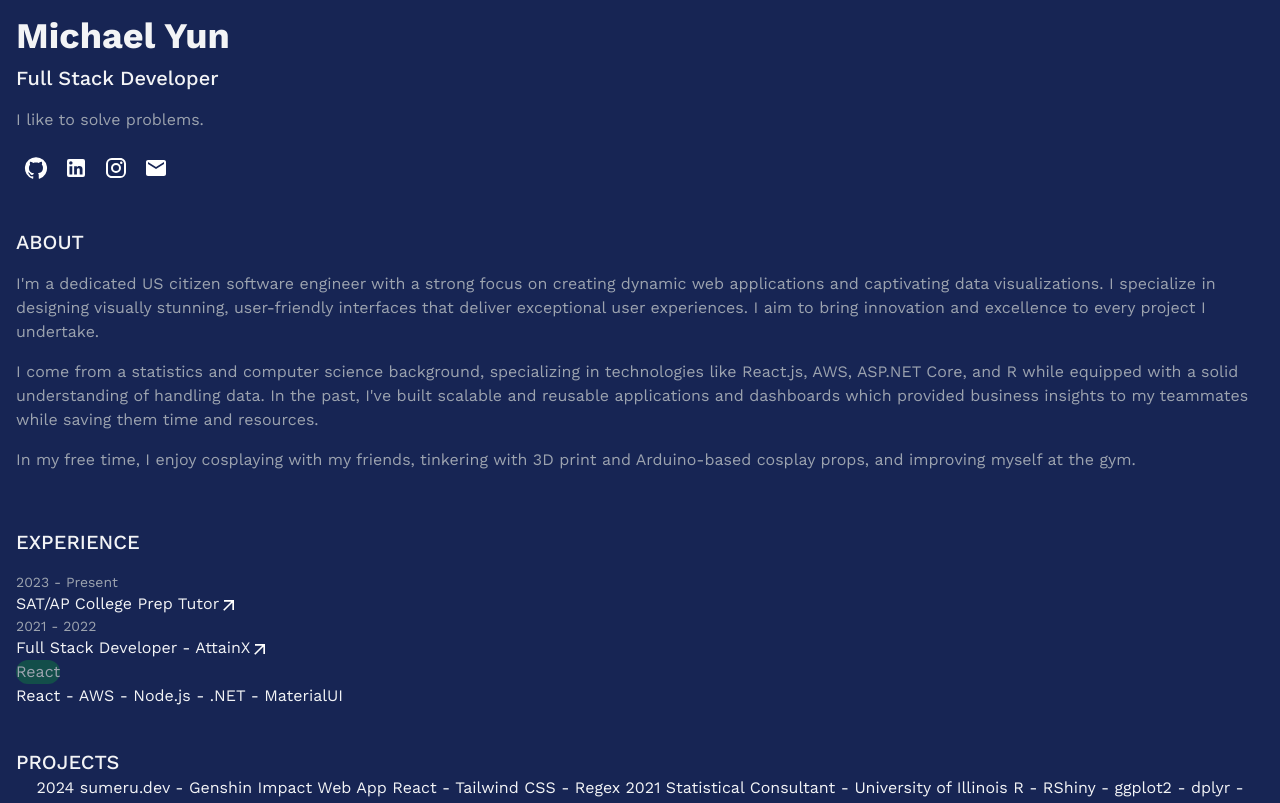
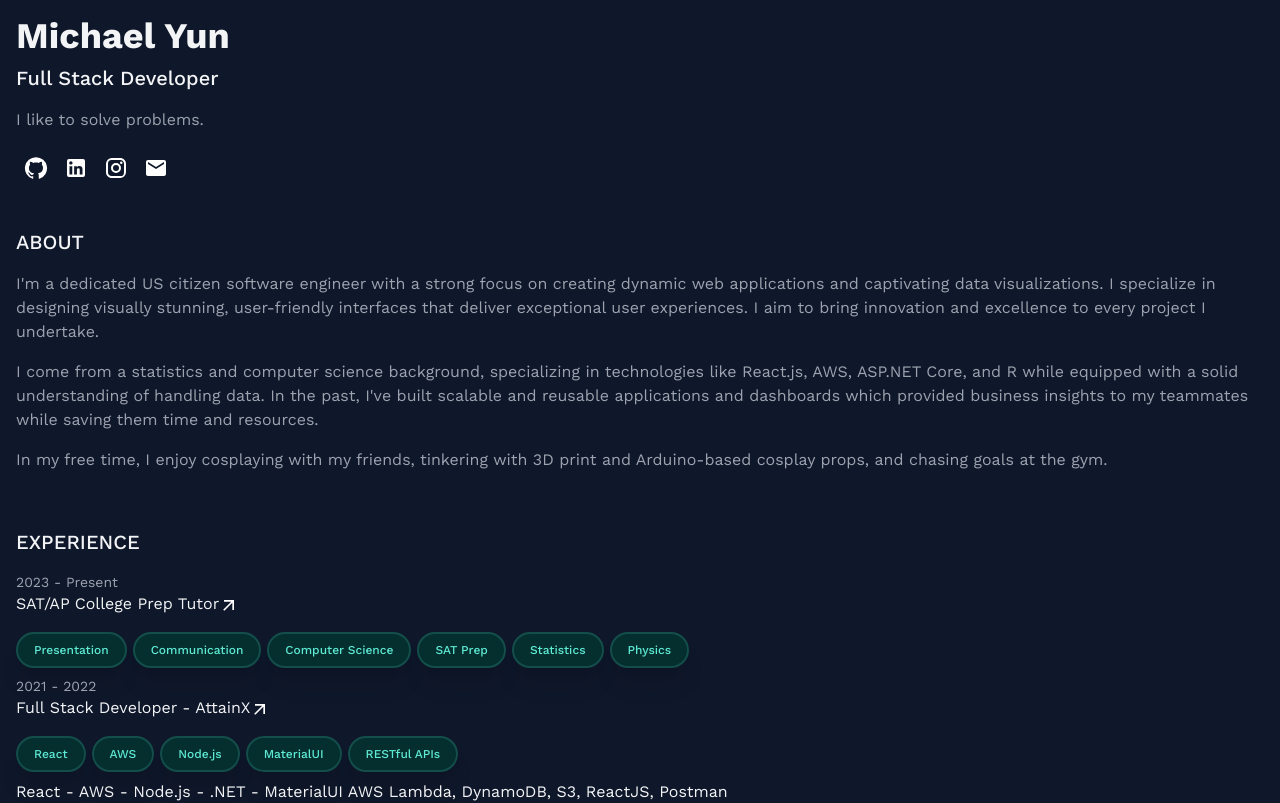
Before and after one commit to myun11/personal_website, a React (Vite) app: page / in a window 1280 px wide. Shown: the top 803 px of the page. Built offline with nearby package versions, Linux system fonts and the light colour scheme.

Commit message:
Added bubble component

```diff
--- a/src/App.jsx
+++ b/src/App.jsx
@@ -8,6 +8,7 @@ import EmailIcon from '@mui/icons-material/Email';
 import Link from '@mui/material/Link';
 import ShortcutIcon from '@mui/icons-material/ArrowOutward';
 import './App.css'
+import Bubble from './components/Bubble';
 
 import React from 'react'
 
@@ -24,17 +25,8 @@ const App = () => {
   //   }
   // ]
 
-  // Helper jsx function for displaying different technologies in bubbles
-  const Bubble = (tech) => {
-    return(
-      <div className = "rounded-xl bg-teal-900 text-gray-400">
-        {tech}
-      </div>
-    )
-  }
-
   return (
-    <main className="bg-blue-950">
+    <main className="bg-slate-900">
       <div className="">
         <div className="flex flex-col justify-center items-start text-gray-100 px-4 py-4">
           <h1 className="text-4xl font-bold">Michael Yun</h1>
@@ -109,11 +101,12 @@ const App = () => {
           </h3>
           <h3 className="text-base mt-4 text-gray-400 text-start">
             In my free time, I enjoy cosplaying with my friends, tinkering with 3D print and Arduino-based cosplay props,
-            and improving myself at the gym.
+            and chasing goals at the gym.
           </h3>
         </div>
         <div className="flex flex-col justify-center items-start text-gray-100 px-4 py-4">
           <h2 className="text-xl font-medium mt-2 uppercase py-4">Experience</h2>
+          <div className ="text-start">
             <p className="text-sm text-gray-400">2023 - Present</p>
             <h2 className="">
               <Tooltip title="Company Link">
@@ -132,8 +125,17 @@ const App = () => {
 
                 </Link>
               </Tooltip>
+              <div className="mt-2 mb-2 flex flex-wrap">
+                <Bubble text="Presentation"/>
+                <Bubble text="Communication"/>
+                <Bubble text="Computer Science"/>
+                <Bubble text="SAT Prep"/>
+                <Bubble text="Statistics"/>
+                <Bubble text="Physics"/>
+              </div>
             </h2>
-
+          </div>
+          <div className="text-start">
             <p className="text-sm text-gray-400">2021 - 2022</p>
             <h2 className="">
               <Tooltip title="Company Link">
@@ -156,9 +158,17 @@ const App = () => {
               </Tooltip>
             </h2>
 
+            <div className="mt-2 mb-2 flex flex-wrap">
+              <Bubble text="React"/>
+              <Bubble text="AWS"/>
+              <Bubble text="Node.js"/>
+              <Bubble text="MaterialUI"/>
+              <Bubble text="RESTful APIs"/>
+            </div>
 
-          {Bubble("React")}
             React - AWS - Node.js - .NET - MaterialUI
+            AWS Lambda, DynamoDB, S3, ReactJS, Postman
+          </div>
         </div>
 
         <div className ="flex flex-col justify-center items-start text-gray-100 px-4 py-4">
--- /dev/null
+++ b/src/components/Bubble.jsx
@@ -0,0 +1,12 @@
+import React from 'react'
+
+// Helper jsx function for displaying different technologies in bubbles
+const Bubble = (props) => {
+  return (
+    <div className = "mr-1.5 mt-2 inline-block bg-teal-950 border-2 border-teal-900 text-teal-300 px-4 py-2 rounded-full text-xs font-medium shadow-xl">
+        {props.text}
+    </div>
+  )
+}
+
+export default Bubble
```
Lines whose indentation alone changed are shown as unchanged.
